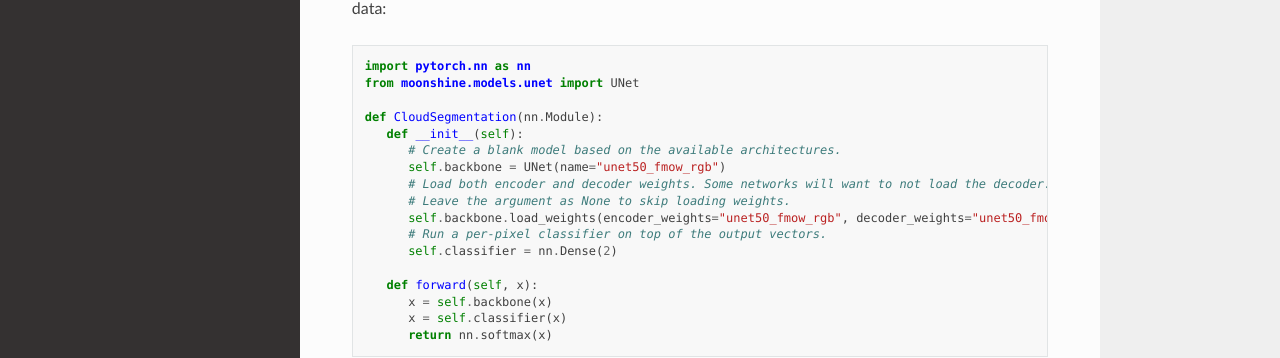
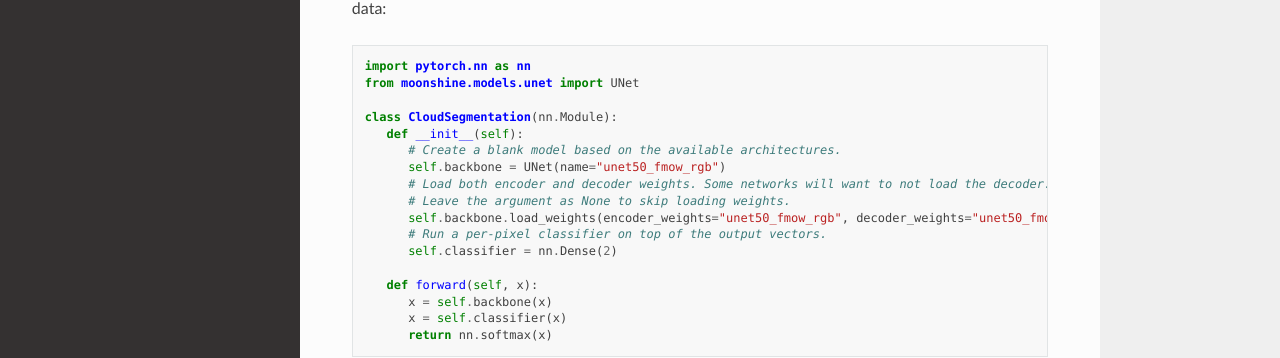
Before and after one commit to moonshinelabs-ai/moonshine-remote-sensing, a Sphinx documentation site: the page built from docs/source/usage.rst, in a window 1280 px wide and 1270 px high. Shown: the part 552-910 px from the top of the window. Built offline with Sphinx 7.4.7 and the Read the Docs theme 2.0.0, drawn with Linux system fonts in a browser that asks for light colours.

Commit message:
Fix doc code example typo
GitOrigin-RevId: 476138d4cb112ed409ab9152801e148c737158a1

```diff
--- a/docs/source/usage.rst
+++ b/docs/source/usage.rst
@@ -33,7 +33,7 @@ own model architecture and fine tune with your own data:
    import pytorch.nn as nn
    from moonshine.models.unet import UNet
 
-   def CloudSegmentation(nn.Module):
+   class CloudSegmentation(nn.Module):
       def __init__(self):
          # Create a blank model based on the available architectures.
          self.backbone = UNet(name="unet50_fmow_rgb")
```
Also changed, not shown: README.md (+1 -1 lines).
